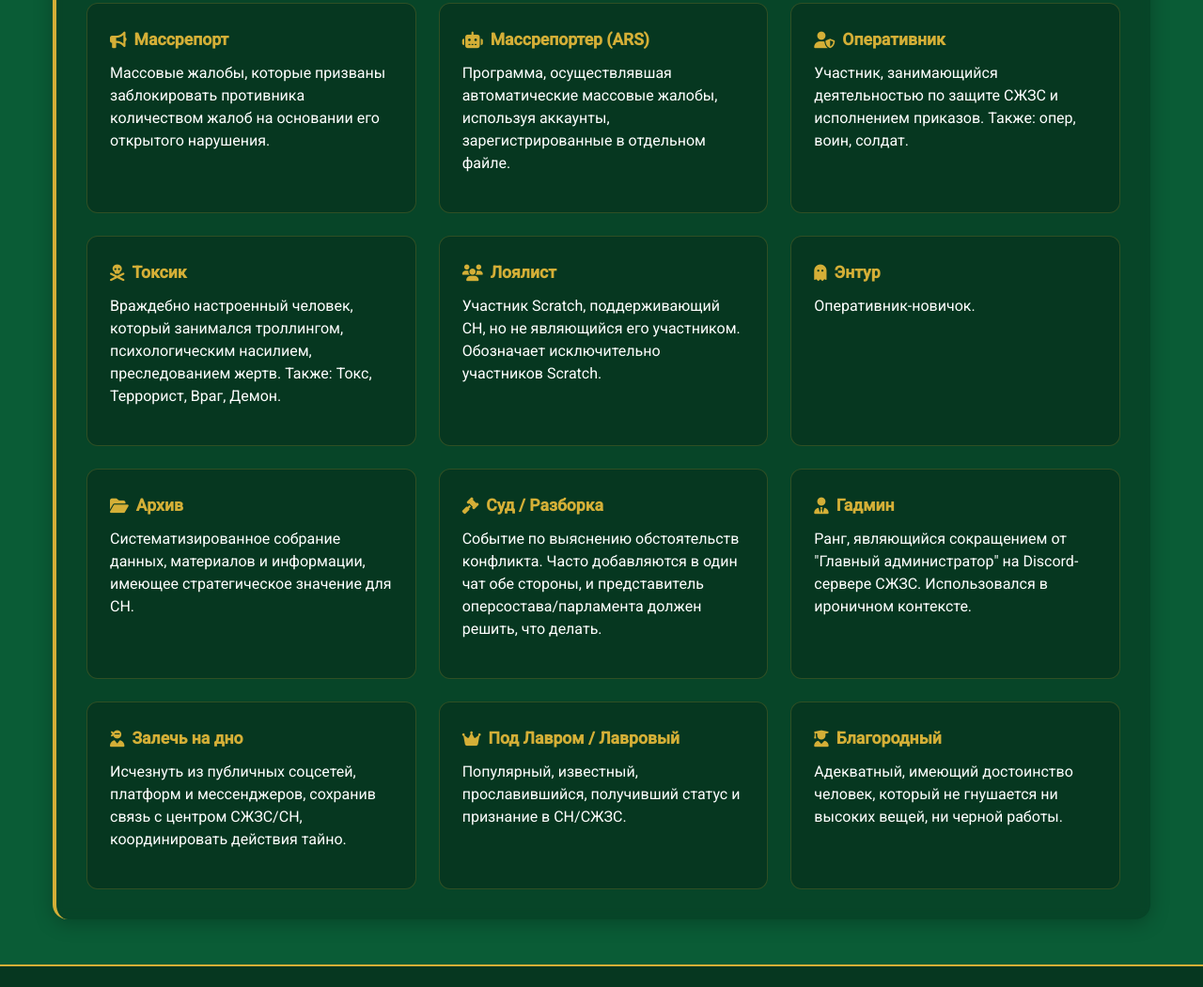
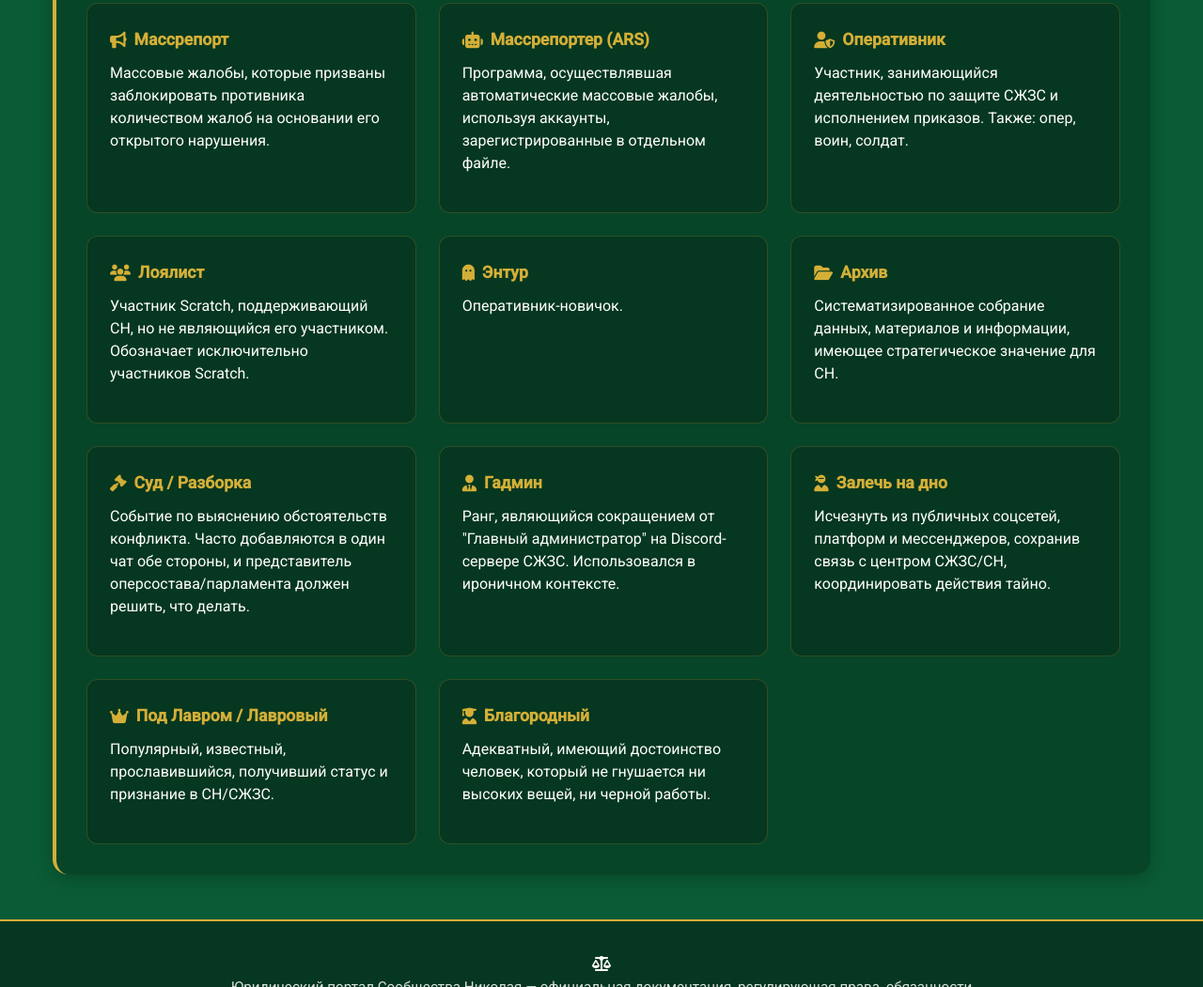
Before and after one commit to CZZSZheka/SN-Cite, a plain HTML site: page uri.html in a window 1280 px wide. Shown: the part 6429-7480 px from the top of the page at 94% size. Drawn offline with Linux system fonts and the light colour scheme.

Commit message:
Update uri.html

```diff
--- a/uri.html
+++ b/uri.html
@@ -692,11 +692,6 @@
                 </div>
 
                 <div class="definition-card">
-                    <div class="term"><i class="fas fa-skull-crossbones"></i> Токсик</div>
-                    <p class="term-definition">Враждебно настроенный человек, который занимался троллингом, психологическим насилием, преследованием жертв. Также: Токс, Террорист, Враг, Демон.</p>
-                </div>
-
-                <div class="definition-card">
                     <div class="term"><i class="fas fa-users"></i> Лоялист</div>
                     <p class="term-definition">Участник Scratch, поддерживающий СН, но не являющийся его участником. Обозначает исключительно участников Scratch.</p>
                 </div>
```
